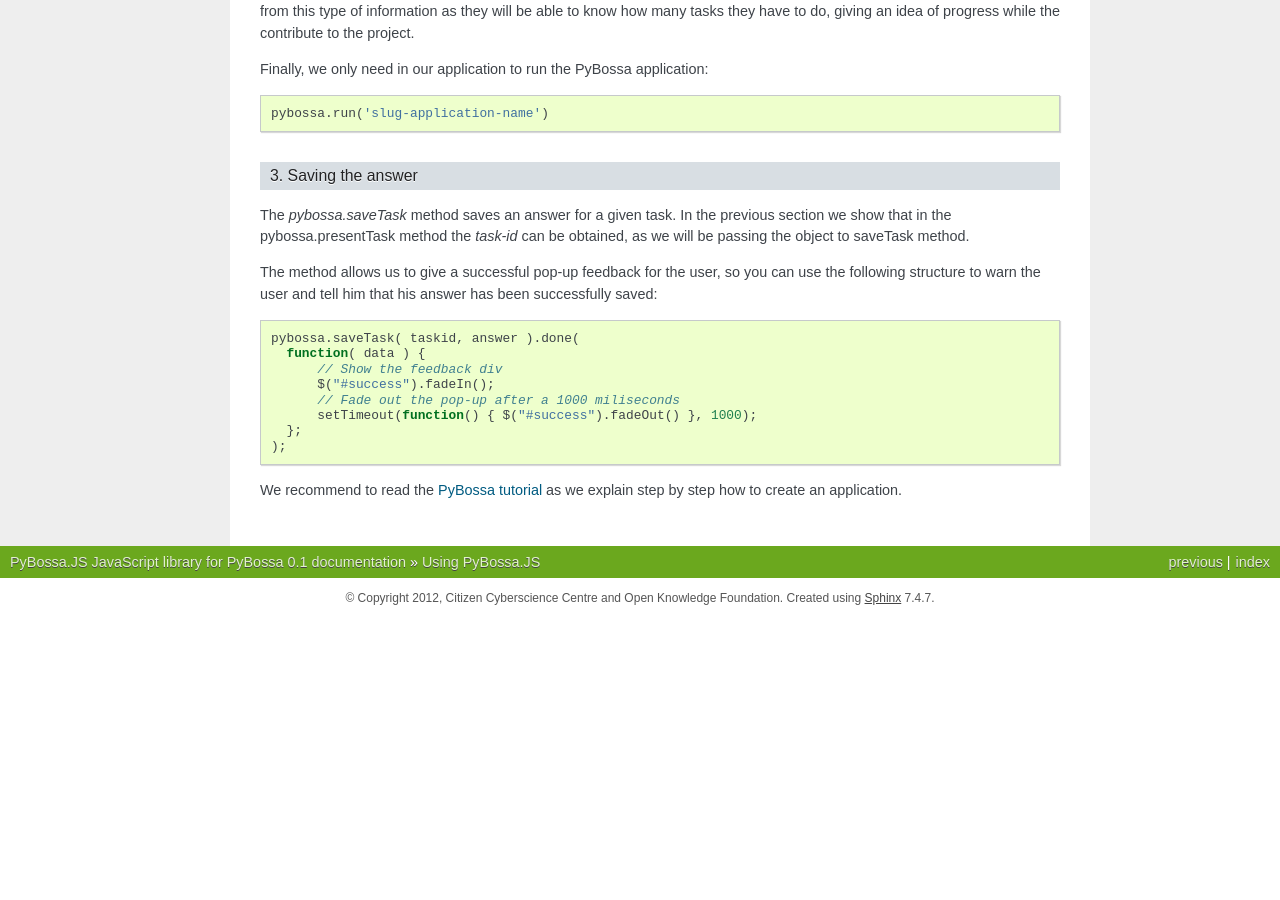
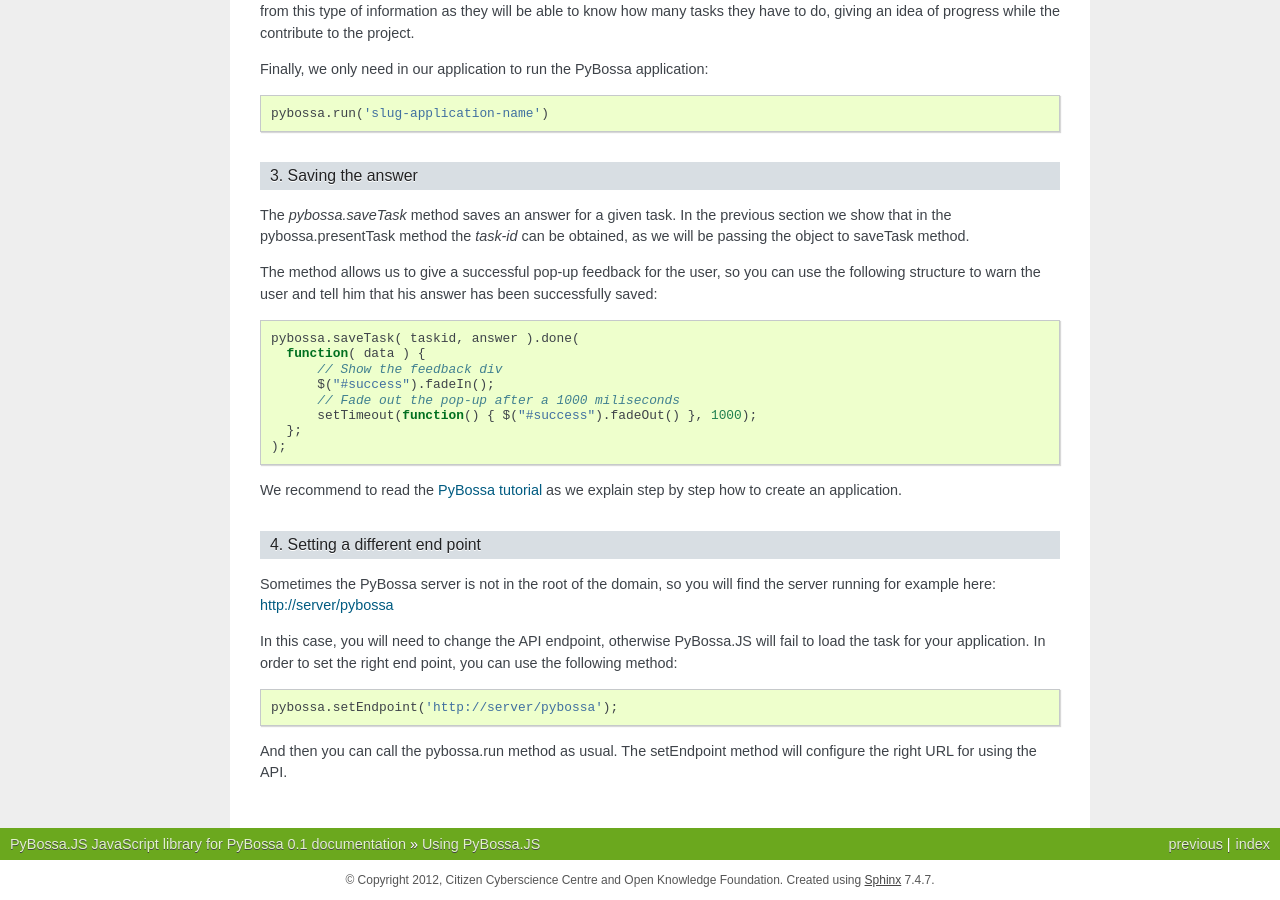
Before and after one commit to Scifabric/pybossa.js, a Sphinx documentation site: the page built from doc/library.rst, in a window 1280 px wide and 900 px high, scrolled down 3570 px. Built offline with Sphinx 7.4.7, drawn with Linux system fonts in a browser that asks for light colours; before the commit the page ends 4188 px from its top, so only the background shows below that; some of the changed text lies outside the part shown.

Commit message:
Add the setEndpoint method docs.

```diff
--- a/doc/library.rst
+++ b/doc/library.rst
@@ -266,3 +266,20 @@ has been successfully saved:
   );
 
 We recommend to read the `PyBossa tutorial <http://docs.pybossa.com/en/latest/user/create-application-tutorial.html>`_ as we explain step by step how to create an application.
+
+4. Setting a different end point
+--------------------------------
+
+Sometimes the PyBossa server is not in the root of the domain, so you will find
+the server running for example here: http://server/pybossa
+
+In this case, you will need to change the API endpoint, otherwise PyBossa.JS
+will fail to load the task for your application. In order to set the right
+end point, you can use the following method:
+
+.. code-block:: javascript
+
+    pybossa.setEndpoint('http://server/pybossa');
+
+And then you can call the pybossa.run method as usual. The setEndpoint method
+will configure the right URL for using the API.
--- a/doc/quickstart.rst
+++ b/doc/quickstart.rst
@@ -7,7 +7,7 @@ unit tests for PyBossa.JS are included in a different repository and
 distributed as a git submodule for PyBossa.
 
 If you are creating a new PyBossa application, you will get the library loaded
-for you, so you only need to start using it (check the two demo
+for you, so you only need to start using it (check the demo
 applications)[https://github.com/PyBossa/]::
 
    <script src=/static/js/pybossa/pybossa.js>
```
